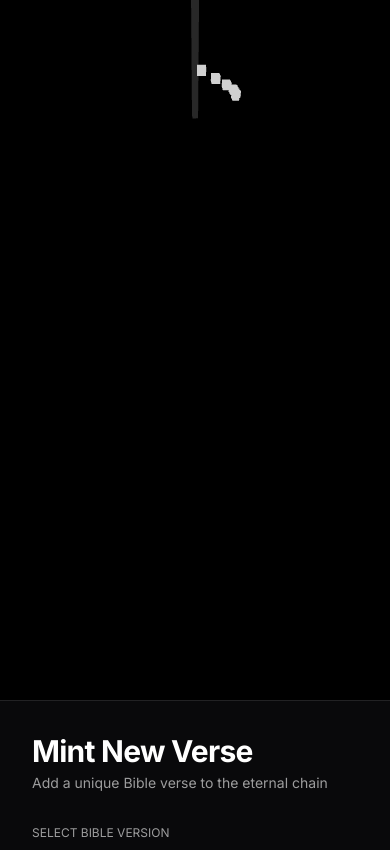
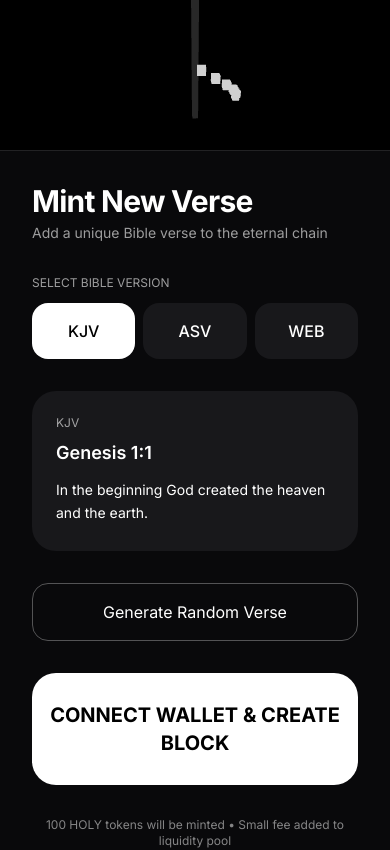
Before and after one commit to TooBlessedForStress/bible-chain-3d-nextjs, a Next.js app: page / in a window 390 px wide. Shown: the top 850 px of the page. Built offline with nearby package versions, Linux system fonts and the light colour scheme.

Commit message:
Update page.tsx

```diff
--- a/app/page.tsx
+++ b/app/page.tsx
@@ -15,12 +15,12 @@ const CreateBlockPanel = dynamic(
 export default function Home() {
   return (
     <div className="min-h-screen bg-black text-white flex flex-col lg:flex-row overflow-hidden">
-      {/* 3D Scene - Takes almost the entire screen */}
-      <div className="flex-1 relative min-h-[700px] lg:min-h-screen">
+      {/* 3D Scene - Full height and width on large screens */}
+      <div className="flex-1 relative h-screen lg:min-h-screen">
         <BibleChain3D />
       </div>
 
-      {/* Sidebar - Fixed width on large screens, full width on mobile */}
+      {/* Sidebar - Fixed on right, full width on mobile */}
       <div className="w-full lg:w-96 bg-zinc-950 border-t lg:border-l border-white/10 p-8 overflow-auto lg:min-h-screen">
         <CreateBlockPanel />
       </div>
```
